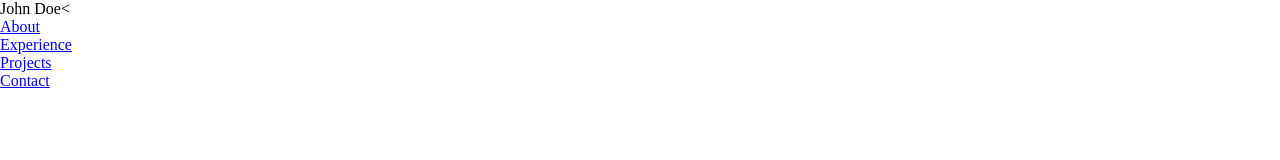
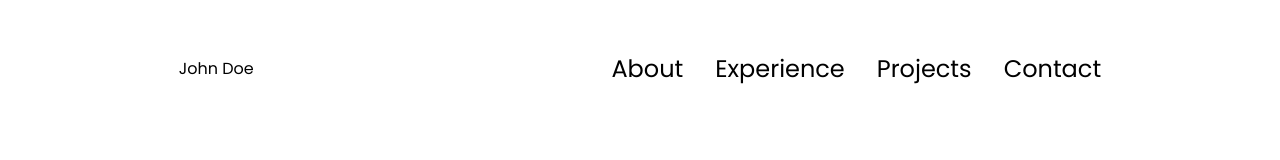
Before and after one commit to jk3mp3s/html-css-js-portfolio, a plain HTML site: page index.html in a window 1280 px wide. Drawn offline with Linux system fonts and the light colour scheme.

Commit message:
Added css styling, fonts, color, spacing

```diff
--- a/index.html
+++ b/index.html
@@ -9,7 +9,7 @@
 </head>
 <body>
     <nav id = "desktop-nav">
-        <div class ="logo">John Doe<</div>
+        <div class ="logo">John Doe</div>
         <div>
             <ul class = "nav-links">
                 <li><a href="#about">About</a></li>
--- a/style.css
+++ b/style.css
@@ -1,6 +1,53 @@
 /*GENERAL*/
+
+
+
+@import url('https://fonts.googleapis.com/css2?family=Poppins:ital,wght@0,100;0,200;0,300;0,400;0,500;0,600;0,700;0,800;0,900;1,100;1,200;1,300;1,400;1,500;1,600;1,700;1,800;1,900&display=swap');
+
 
 * {
     margin: 0;
     padding: 0;
 }
+
+body {
+    font-family: "Poppins", sans-serif;
+}
+
+html{
+    scroll-behavior: smooth;
+}
+
+p{
+    color: rgb(85,85,85)
+}
+
+/* TRANSITION */
+
+a, .btn{
+    transition: all 300ms ease;
+}
+
+/* DESKTOP NAV */
+
+nav, .nav-links{
+    display: flex;
+}
+
+nav{
+    justify-content: space-around;
+    align-items: center;
+    height: 17vh;
+}
+
+.nav-links {
+    gap: 2rem;
+    list-style: none;
+    font-size: 1.5rem;
+}
+
+a{
+    color: black;
+    text-decoration: none;
+    text-decoration-color: white;
+}
```
